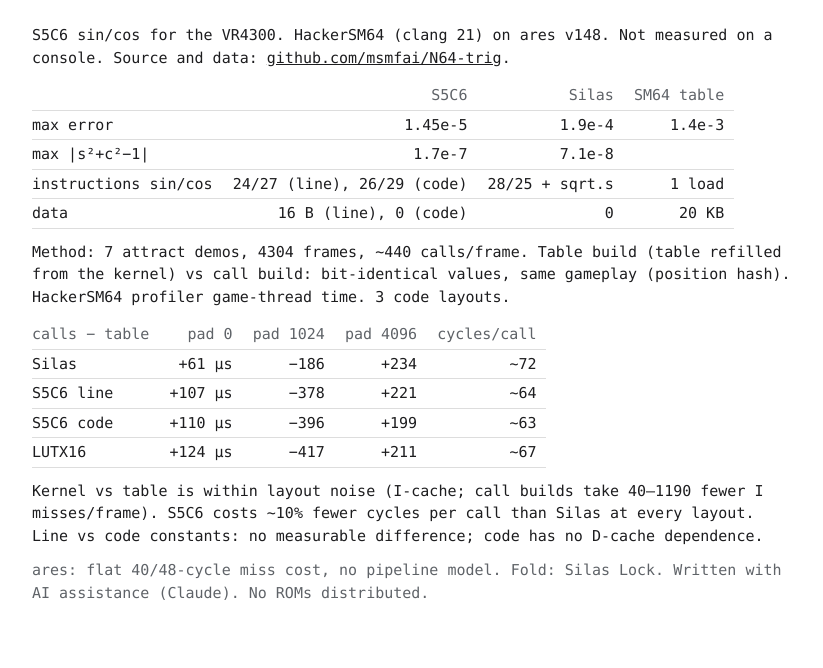
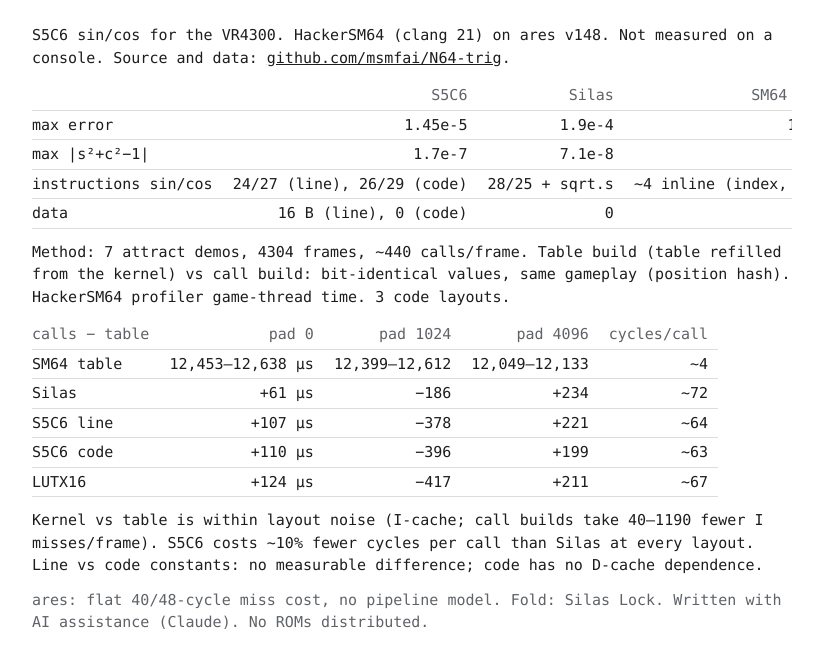
Before and after one commit to msmfai/N64-trig, a plain HTML site: page docs/index.html in a window 1280 px wide. Shown: the whole page, without its empty margins (228-1051 px from the left). Drawn offline with Linux system fonts and the light colour scheme.

Commit message:
Fill in the SM64 table column

```diff
--- a/docs/index.html
+++ b/docs/index.html
@@ -30,7 +30,7 @@ a { color: inherit; }
 <tr><th></th><th>S5C6</th><th>Silas</th><th>SM64 table</th></tr>
 <tr><td>max error</td><td>1.45e-5</td><td>1.9e-4</td><td>1.4e-3</td></tr>
 <tr><td>max |s²+c²−1|</td><td>1.7e-7</td><td>7.1e-8</td><td></td></tr>
-<tr><td>instructions sin/cos</td><td>24/27 (line), 26/29 (code)</td><td>28/25 + sqrt.s</td><td>1 load</td></tr>
+<tr><td>instructions sin/cos</td><td>24/27 (line), 26/29 (code)</td><td>28/25 + sqrt.s</td><td>~4 inline (index, load)</td></tr>
 <tr><td>data</td><td>16 B (line), 0 (code)</td><td>0</td><td>20 KB</td></tr>
 </table></div>
 
@@ -38,6 +38,7 @@ a { color: inherit; }
 
 <div class="scroll"><table>
 <tr><th>calls − table</th><th>pad 0</th><th>pad 1024</th><th>pad 4096</th><th>cycles/call</th></tr>
+<tr><td>SM64 table</td><td>12,453–12,638 µs</td><td>12,399–12,612</td><td>12,049–12,133</td><td>~4</td></tr>
 <tr><td>Silas</td><td>+61 µs</td><td>−186</td><td>+234</td><td>~72</td></tr>
 <tr><td>S5C6 line</td><td>+107 µs</td><td>−378</td><td>+221</td><td>~64</td></tr>
 <tr><td>S5C6 code</td><td>+110 µs</td><td>−396</td><td>+199</td><td>~63</td></tr>
```
Also changed, not shown: 1 other file.
